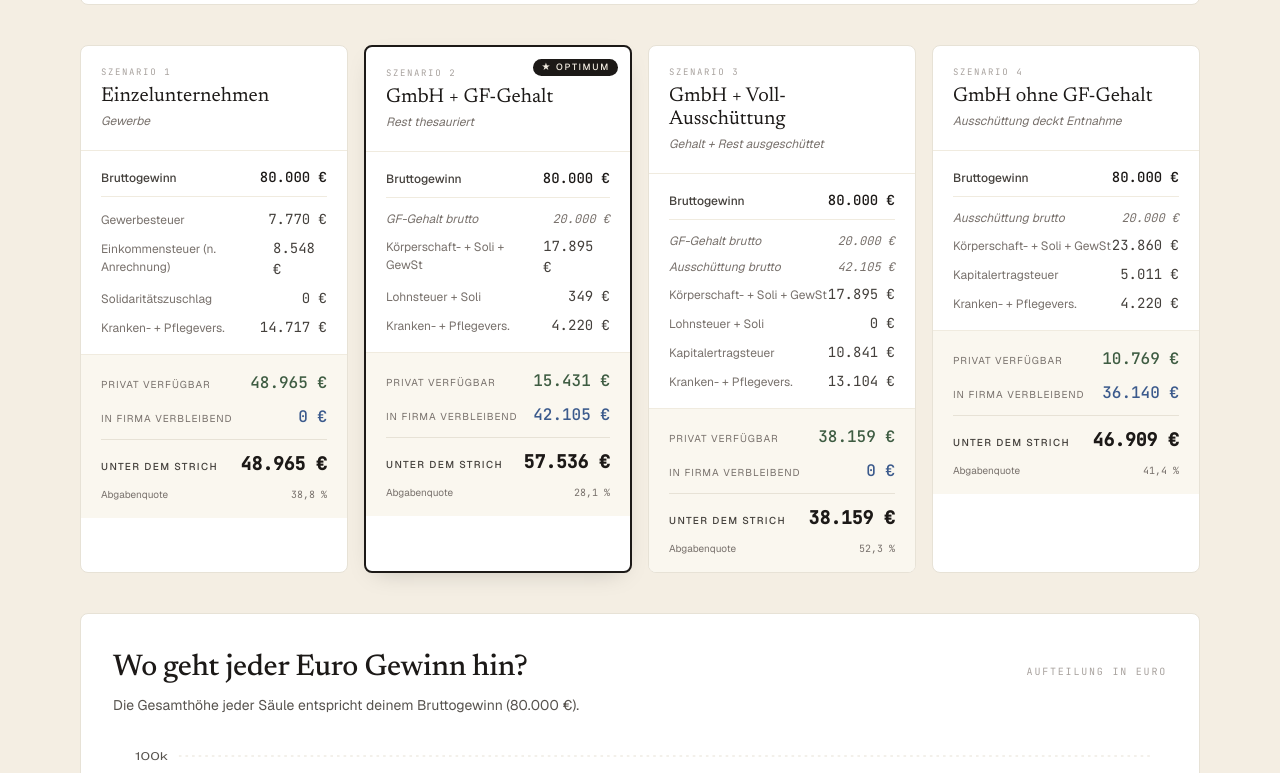
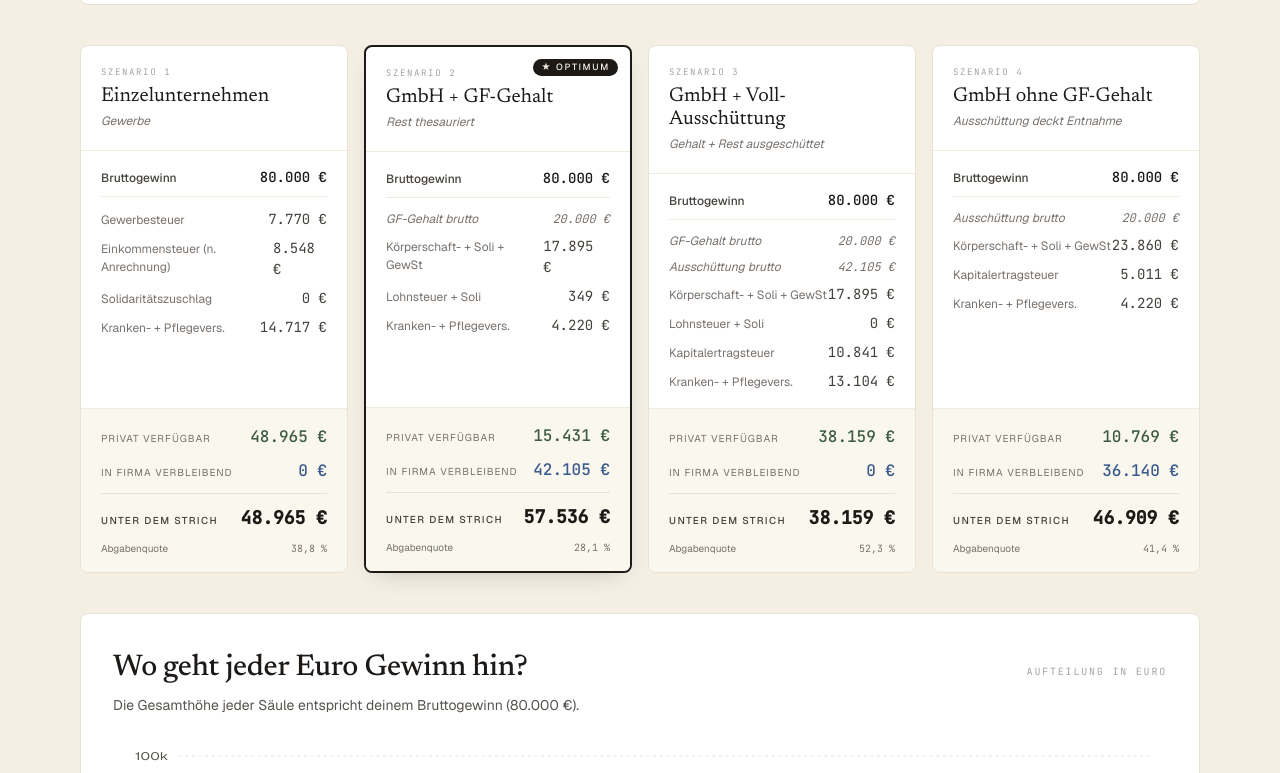
Before and after one commit to kolaente/tools, a plain HTML site: page steuern/index.html in a window 1280 px wide. Shown: the part 695-1468 px from the top of the page. Drawn offline with nearby package versions, Linux system fonts and the light colour scheme.

Commit message:
fix(steuern): pin scenario card summary to bottom for aligned rows

```diff
--- a/steuern/index.html
+++ b/steuern/index.html
@@ -222,7 +222,10 @@
       overflow: hidden;
       position: relative;
       transition: box-shadow 0.2s, border-color 0.2s;
+      display: flex;
+      flex-direction: column;
     }
+    .scn-detail { flex: 1; }
     .scn.winner {
       border: 2px solid var(--ink);
       box-shadow: 0 8px 24px -12px rgba(0,0,0,0.25);
```
